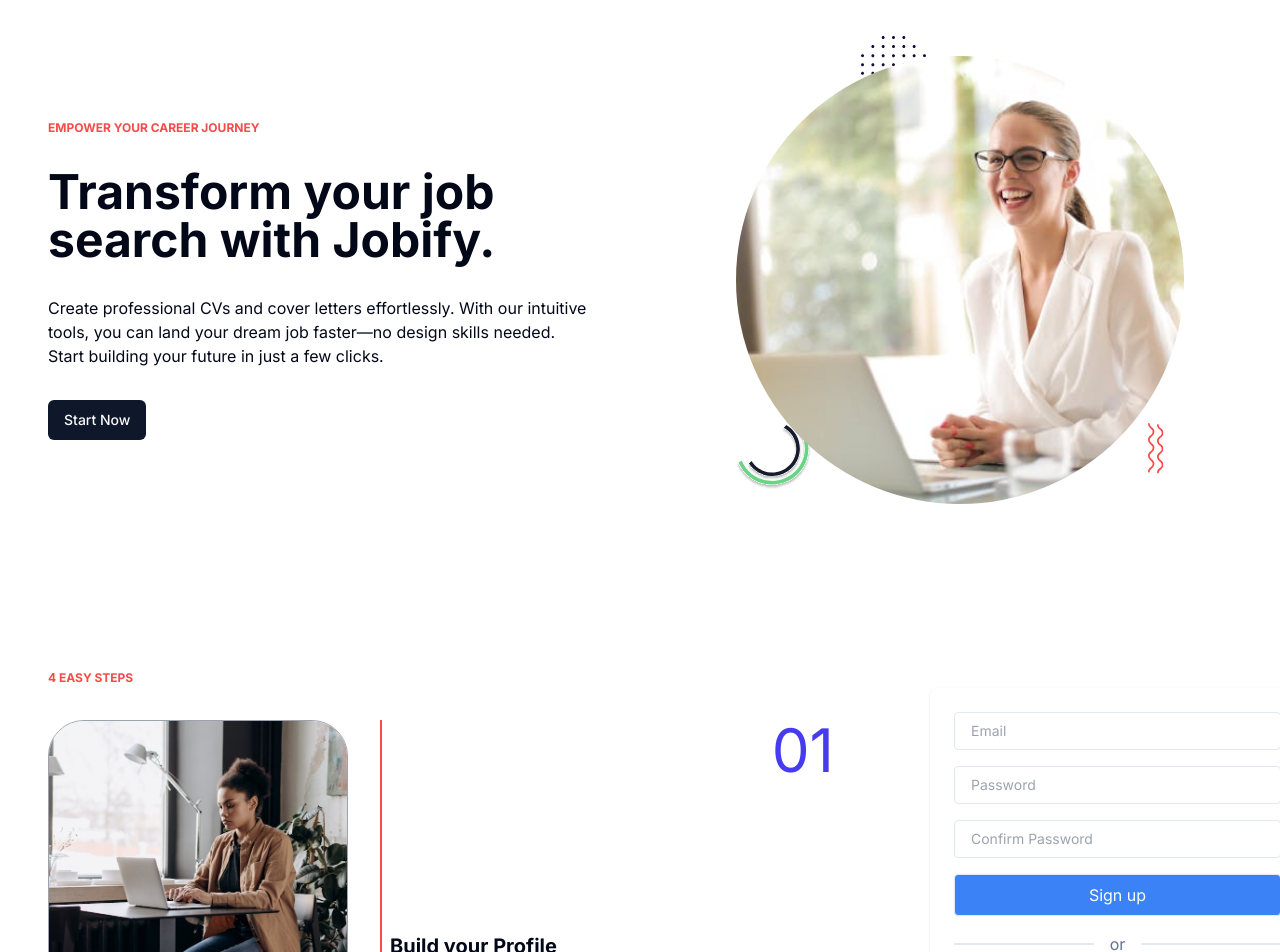
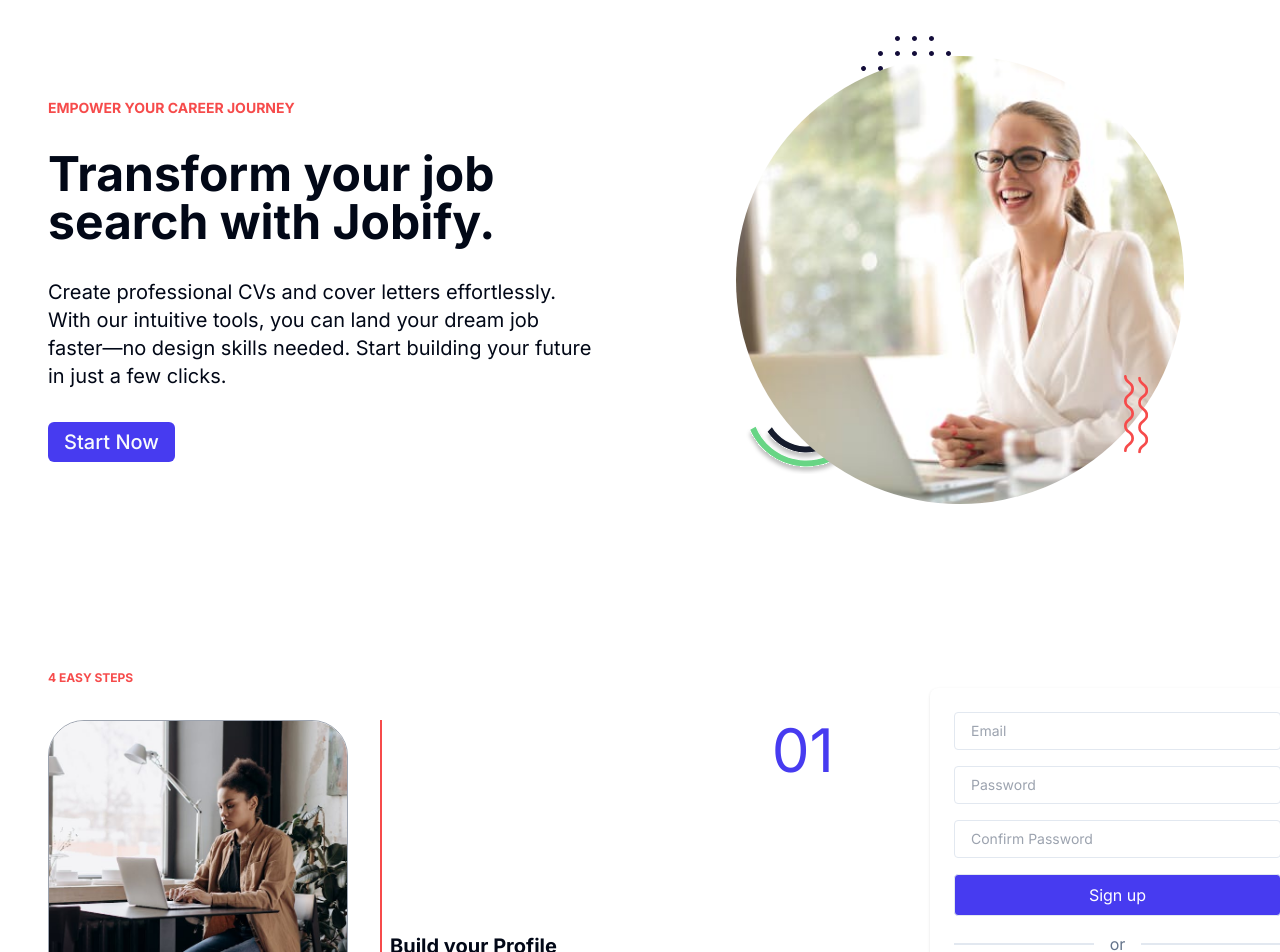
Before and after one commit to uniquetheo/jobify, a Next.js app: page / in a window 1280 px wide. Shown: the part 160-1112 px from the top of the page. Built offline with nearby package versions, Linux system fonts and the light colour scheme.

Commit message:
further optimizations

```diff
--- /dev/null
+++ b/app/dashboard/page.jsx
@@ -0,0 +1,9 @@
+import React from 'react'
+
+const Dashboard = () => {
+  return (
+    <div>Dashboard</div>
+  )
+}
+
+export default Dashboard
--- a/app/globals.css
+++ b/app/globals.css
@@ -65,5 +65,6 @@
   }
   body {
     @apply bg-background text-foreground;
+    /* background-image: "/Bitmap.png"; */
   }
 }
--- a/app/page.js
+++ b/app/page.js
@@ -8,12 +8,12 @@
       <section>
         <HeroSection />
       </section>
-      <div className="grid grid-cols-1 lg:grid-cols-[882px_1fr]">
+      <div className="grid grid-cols-1 xl:grid-cols-[882px_1fr]">
 
       <section className="px-4 sm:px-6 md:px-8 lg:px-12">
         <Steps />
       </section>
-      <section className="p-4 sm:p-6 md:p-8 lg:p-12">
+      <section className="p-4 sm:p-6 md:p-8 lg:p-12 mx-auto">
         <SignUpForm />
       </section>
       </div>
--- a/components/HeroSection.jsx
+++ b/components/HeroSection.jsx
@@ -13,7 +13,7 @@
       <div className="w-full h-full flex flex-col-reverse md:flex-row justify-center items-center">
         <div className="w-full h-full flex justify-center items-center p-4 sm:px-8 md:px-12">
           <div className="flex flex-col gap-4 md:gap-8 h-full justify-center w-full">
-            <span className={`text-xs uppercase font-bold text-primary-orange`}>
+            <span className={`text-xs md:text-sm uppercase font-bold text-primary-orange`}>
               Empower Your Career Journey
             </span>
             <div className="aspect-w-1 aspect-h-1 w-full max-w-xs font-bold flex flex-col">
@@ -24,13 +24,13 @@
                 search with Jobify.
               </span>
             </div>
-            <span>
+            <span className="md:text-xl">
               Create professional CVs and cover letters effortlessly. With our
               intuitive tools, you can land your dream job faster—no design
               skills needed. Start building your future in just a few clicks.
             </span>
             <div>
-              <Button>Start Now</Button>
+              <Button className="bg-primary-blue md:text-xl">Start Now</Button>
             </div>
           </div>
         </div>
@@ -47,21 +47,21 @@
             </div>
             <div className="">
               <Image
-                className="absolute object-contain w-[65px] -top-[20px] left-[125px] "
+                className="absolute object-contain w-[65px]  lg:w-[107px]  -top-[20px] left-[125px] "
                 src="/../fill.svg"
                 width="107"
                 height="109"
                 alt="art"
               />
               <Image
-                className="absolute object-contain w-[75px] bottom-[15px] "
+                className="absolute object-contain w-[75px]  lg:w-[125px] bottom-[15px] lg:bottom-[30px] lg:left-[10px]"
                 src="/../round.svg"
                 width="125"
                 height="108"
                 alt="art"
               />
               <Image
-                className="absolute object-contain w-[16px] bottom-[30px] right-[20px] z-20"
+                className="absolute object-contain w-[16px]  lg:w-[25px] bottom-[30px] lg:bottom-[50px] right-[20px]  lg:right-[35px] z-20"
                 src="/../waves.svg"
                 width="25"
                 height="79"
--- a/components/SignInForm.jsx
+++ b/components/SignInForm.jsx
@@ -24,12 +24,12 @@
           placeholder="Password"
           className="text-sm border py-2 px-4 rounded"
         />
-        <button
+        <Button
           type="submit"
-          className="px-4 py-2 border rounded bg-blue-500 hover:blue-500/80 text-white cursor-pointer"
+          className="px-4 py-2 border rounded bg-primary-blue hover:blue-500/80 text-white cursor-pointer"
         >
           Sign in
-        </button>
+        </Button>
         <div className="flex gap-4 w-full h-full items-center">
           <span className="border-y w-full "></span>
           <span className="text-muted-foreground">or</span>
--- a/components/SignUpForm.jsx
+++ b/components/SignUpForm.jsx
@@ -32,7 +32,7 @@
         />
         <button
           type="submit"
-          className="px-4 py-2 border rounded bg-blue-500 hover:blue-500/80 text-white cursor-pointer"
+          className="px-4 py-2 border rounded bg-primary-blue hover:blue-500/80 text-white cursor-pointer"
         >
           Sign up
         </button>
--- a/components/SigninDrop.jsx
+++ b/components/SigninDrop.jsx
@@ -12,7 +12,7 @@
   return (
     <DropdownMenu>
       <DropdownMenuTrigger asChild>
-        <Button>
+        <Button className="">
           <span className="flex gap-2">
             Sign in
             <ArrowDown />
```
Also changed, not shown: app/dashboard/profile/page.js (renamed from app/(dashboard)/profile/page.js), app/dashboard/settings/page.js (renamed from app/(dashboard)/settings/page.js), app/dashboard/template-gallery/[templateId]/export/page.js (renamed from app/(dashboard)/template-gallery/[templateId]/export/page.js), app/dashboard/template-gallery/[templateId]/page.js (renamed from app/(dashboard)/template-gallery/[templateId]/page.js), app/dashboard/template-gallery/page.js (renamed from app/(dashboard)/template-gallery/page.js).
